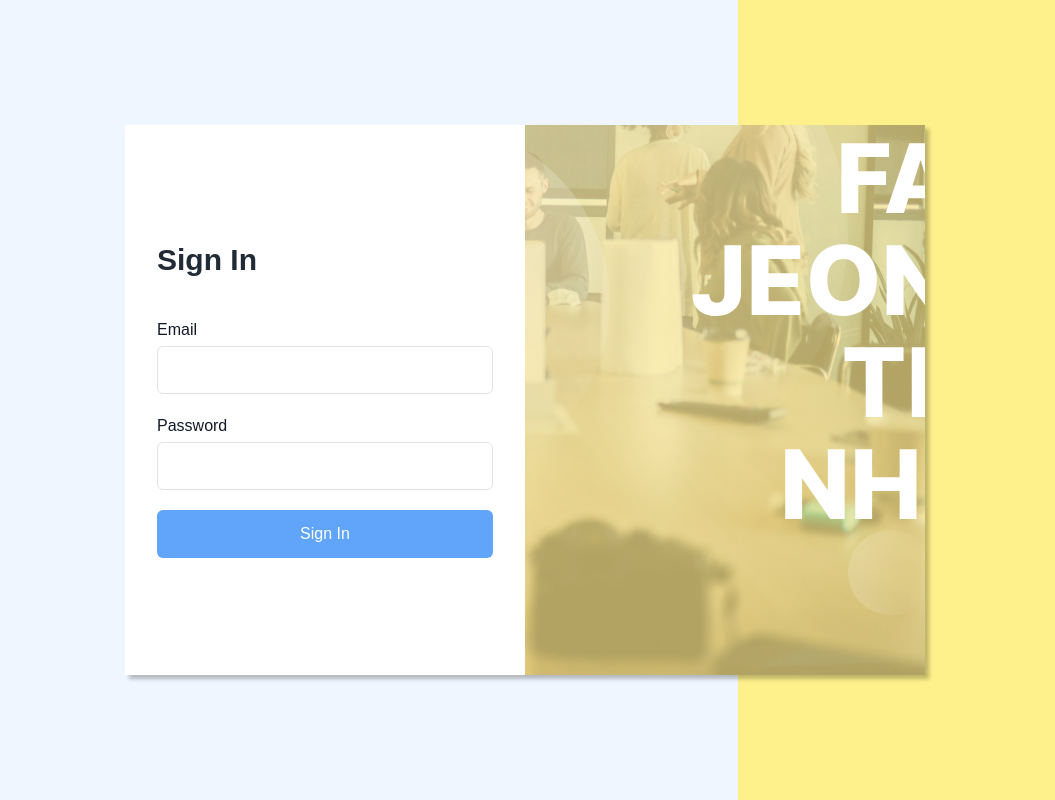
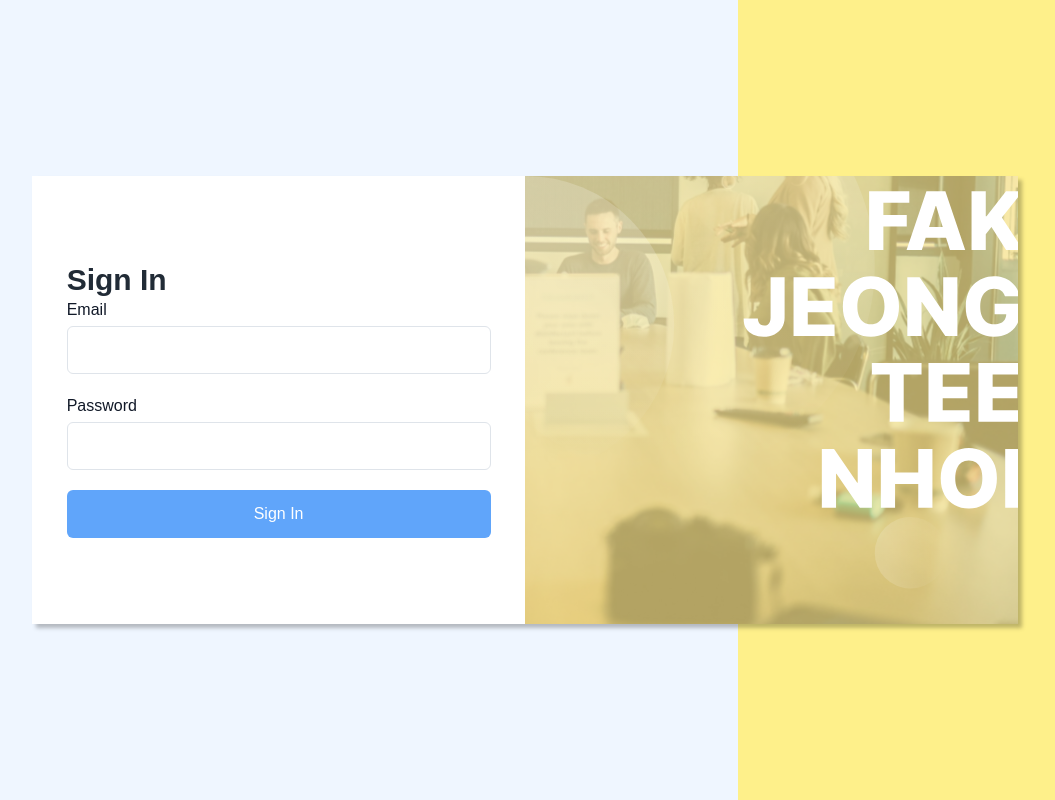
Before and after one commit to FakJeongTeeNhoi/frontend, a Next.js app: page /user/signIn in a window 1280 px wide. Shown: the whole page, without its empty margins (115-1170 px from the left). Built offline with nearby package versions, Linux system fonts and the light colour scheme.

Commit message:
edit object start position

```diff
--- a/src/app/user/signIn/page.tsx
+++ b/src/app/user/signIn/page.tsx
@@ -27,9 +27,10 @@ export default function SignIn() {
   return (
     <div className="absolute w-screen min-w-fit h-screen min-h-fit bg-blue-50 flex justify-center items-center">
       <div className="absolute w-1/3 h-full top-0 right-0 bg-yellow-200" />
-      <div className="relative bg-white w-1/2 min-w-[800px] h-[550px] grid grid-cols-2 items-center shadow-signIn">
+
+      <div className="relative bg-white w-[77%] min-w-fit h-[56%] min-h-fit grid grid-cols-2 items-center shadow-signIn">
         {/* Form Section */}
-        <div className="w-full flex flex-col p-8 gap-y-10">
+        <div className="w-full flex flex-col px-[7%] py-[11%] gap-[12%]">
           <h1 className="text-3xl font-bold text-[#212B36]">Sign In</h1>
           <form className="flex flex-col gap-5" onSubmit={onSubmit}>
             <div>
@@ -80,7 +81,7 @@ export default function SignIn() {
             alt="Decorative shapes"
             layout="fill"
             objectFit="cover"
-            className="absolute top-0 right-0"
+            className="absolute object-right-top"
           />
         </div>
       </div>
```
